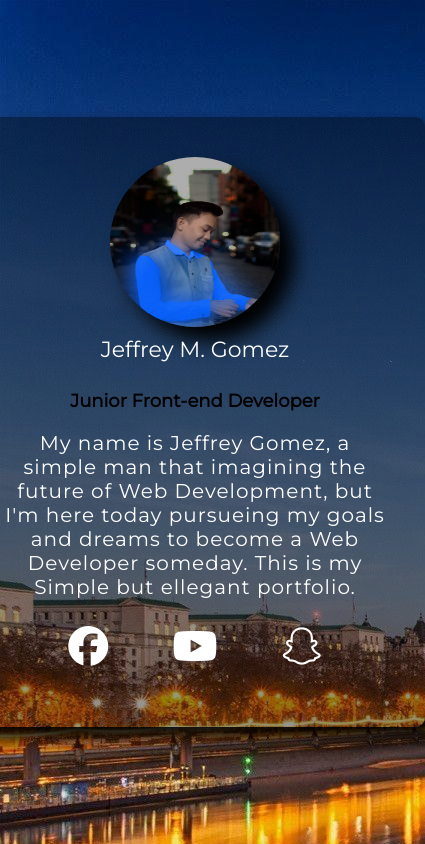
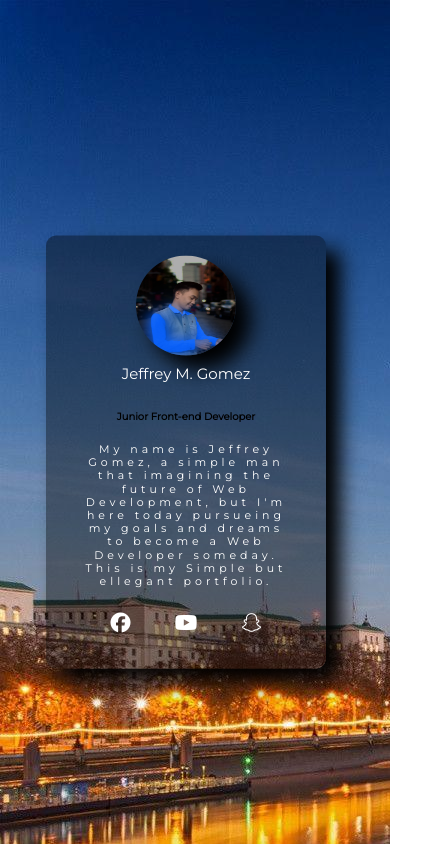
Before and after one commit to Kengkengggg/myselfandi.com, a plain HTML site: page index.html in a window 390 px wide. Shown: the whole page, 425 px wide, since content can reach past the window. Drawn offline with nearby package versions, Linux system fonts and the light colour scheme.

Commit message:
Commitment

```diff
--- a/style.css
+++ b/style.css
@@ -1,27 +1,27 @@
- body{
+body {
   margin: 0;
   padding: 0;
   background-image: url(img/Wallpaper.jpg);
-    font-family: 'Montserrat', sans-serif;
+  font-family: "Montserrat", sans-serif;
   background-repeat: no-repeat;
 }
 
-.img{
+.img {
   border-radius: 50%;
   width: 170px;
   height: 170px;
   box-shadow: 15px 14px 20px black;
 }
 
-.box{
+.box {
   position: absolute;
   top: 50%;
   left: 50%;
-    transform: translate(-50%,-50%);
+  transform: translate(-50%, -50%);
   width: 460px;
   padding: 40px;
   margin-top: 5%;
-    background: rgba(0,0,0,0.4);
+  background: rgba(0, 0, 0, 0.4);
   margin: auto;
   text-align: center;
   color: white;
@@ -29,7 +29,7 @@
   box-shadow: 15px 14px 20px black;
 }
 
-.box h1{
+.box h1 {
   font-size: 18px;
   font-weight: 700;
   text-align: center;
@@ -37,29 +37,29 @@
   color: black;
 }
 
-.box h5{
+.box h5 {
   text-align: center;
   letter-spacing: 1px;
 }
 
-.box h2{
+.box h2 {
   font-size: 22px;
   padding: 10px;
 }
 
-ul{
+ul {
   margin: 0;
   padding: 0;
 }
 
-.box ul li{
+.box ul li {
   list-style: none;
   display: inline-block;
   margin: 10px;
   text-decoration: none;
 }
 
-.box li a{
+.box li a {
   color: white;
   padding: 20px;
   text-decoration: none;
@@ -68,6 +68,44 @@ ul{
   transition: 0.9s;
 }
 
-.box a:hover{
+.box a:hover {
   box-shadow: 2px 5px 10px black;
 }
+
+@media screen and (max-width: 580px) {
+  .box {
+    overflow: hidden;
+    position: absolute;
+    top: 50%;
+    left: 40%;
+    transform: translate(-50%,-50%);
+    padding: 20px;
+    width: 280px;
+    margin: 30px;
+  }
+
+  .img {
+    width: 100px;
+    height: 100px;
+  }
+
+  .box h1 {
+    font-size: 10px;
+  }
+
+  .box h2 {
+    font-size: 15px;
+  }
+
+  .box h5 {
+    font-size: 11px;
+    margin: 10px;
+    letter-spacing: 4px;
+  }
+
+  .box li a {
+    font-size: 20px;
+    margin: auto;
+    padding: 10px;
+  }
+}
```
Lines whose indentation alone changed are shown as unchanged.
